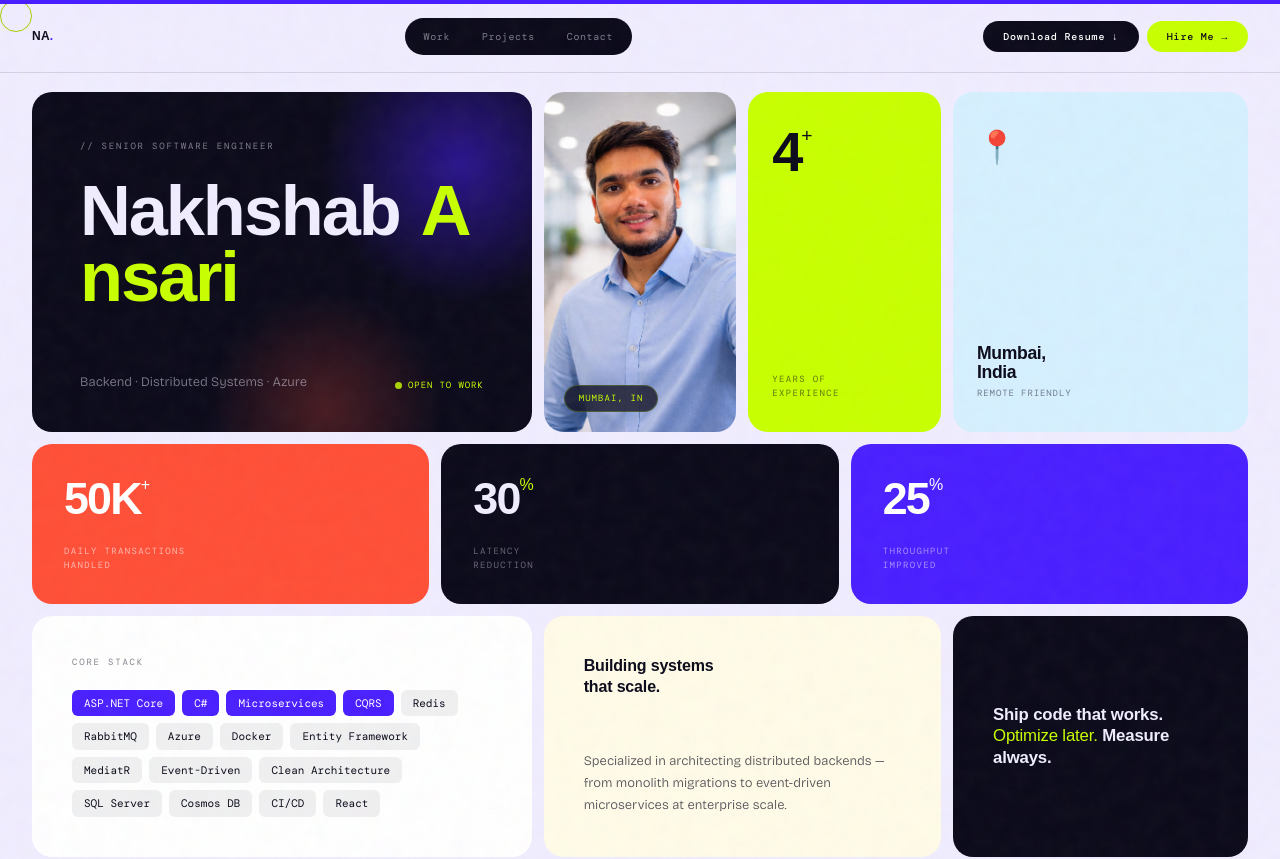
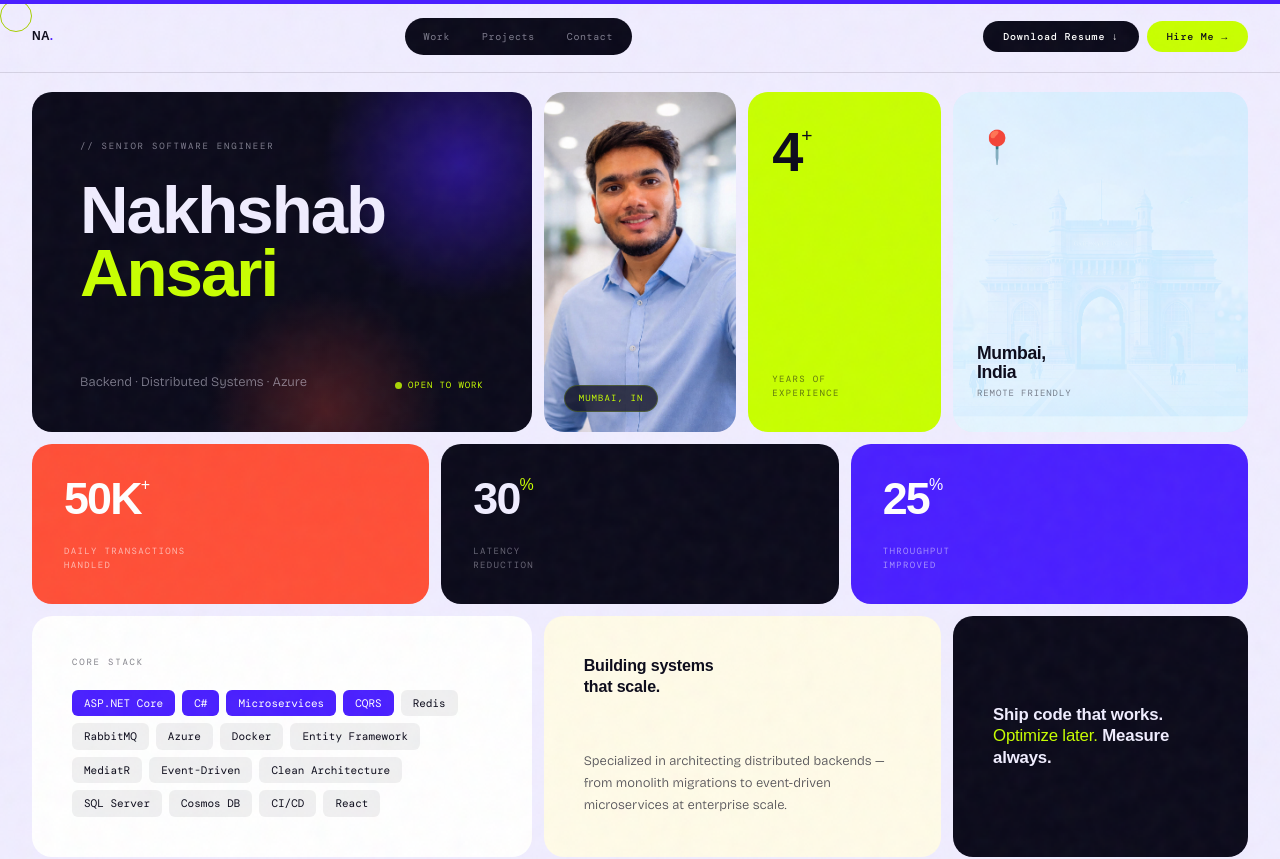
Before and after one commit to nakhshab29/nakhshab-portfolio, a React (Vite) app: page / in a window 1280 px wide. Shown: the top 859 px of the page. Built offline with nearby package versions, Linux system fonts and the light colour scheme; a web font is replaced by a local one.

Commit message:
Fix name wrapping and add Gateway of India illustration to Mumbai card

```diff
--- a/src/components/Hero.tsx
+++ b/src/components/Hero.tsx
@@ -92,9 +92,10 @@ function NameCard() {
         </div>
         <h1
           className="font-unbounded font-black leading-[0.95] tracking-[-0.03em]"
-          style={{ fontSize: "clamp(2.5rem, 5.5vw, 4.5rem)" }}
+          style={{ fontSize: "clamp(2.5rem, 5.5vw, 4.2rem)" }}
         >
-          <div className="flex flex-wrap">
+          <div className="flex flex-wrap items-end gap-x-[0.3em]">
+            <div className="flex whitespace-nowrap">
               {"Nakhshab".split("").map((char, i) => (
                 <motion.span
                   key={i}
@@ -110,8 +111,8 @@ function NameCard() {
                   {char}
                 </motion.span>
               ))}
-            <span className="w-full h-0 md:hidden" />
-            <span className="inline-block w-[0.3em]" />
+            </div>
+            <div className="flex whitespace-nowrap text-lime">
               {"Ansari".split("").map((char, i) => (
                 <motion.span
                   key={i}
@@ -122,11 +123,12 @@ function NameCard() {
                     delay: 0.4 + i * 0.04,
                     ease: [0.215, 0.61, 0.355, 1],
                   }}
-                style={{ display: "inline-block", transformOrigin: "bottom", color: "#c8ff00" }}
+                  style={{ display: "inline-block", transformOrigin: "bottom" }}
                 >
                   {char}
                 </motion.span>
               ))}
+            </div>
           </div>
         </h1>
       </div>
@@ -177,11 +179,19 @@ function YrsCard() {
 function LocationCard() {
   return (
     <RevealCard
-      className="col-span-1 md:col-span-4 lg:col-span-3 md:order-4 card-stat rounded-[20px] flex flex-col justify-between bg-sky text-ink"
+      className="col-span-1 md:col-span-4 lg:col-span-3 md:order-4 card-stat rounded-[20px] flex flex-col justify-between bg-sky text-ink relative overflow-hidden"
       delay={0.12}
     >
-      <div className="text-[2rem] mb-2" role="img" aria-label="Location pin">📍</div>
-      <div>
+      <motion.img
+        src="/mumbai.png"
+        alt="Gateway of India, Mumbai"
+        className="w-full h-full object-cover absolute inset-0 opacity-40 mix-blend-overlay"
+        initial={{ scale: 1.2 }}
+        whileInView={{ scale: 1 }}
+        transition={{ duration: 1.5 }}
+      />
+      <div className="relative z-10 text-[2rem] mb-2" role="img" aria-label="Location pin">📍</div>
+      <div className="relative z-10">
         <div className="font-unbounded text-[0.85rem] md:text-[1.1rem] font-bold leading-[1.1] tracking-[-0.02em]">
           Mumbai,
           <br />
```
Also changed, not shown: public/mumbai.png (added). Lines whose indentation alone changed are shown as unchanged.
